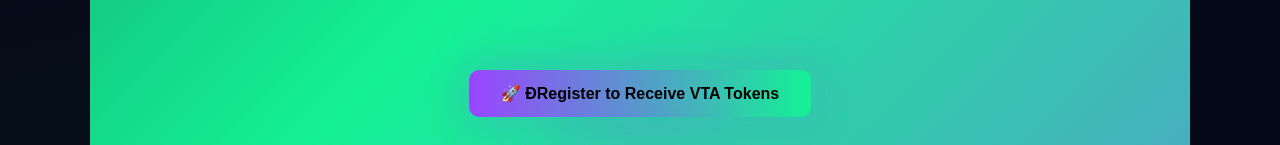
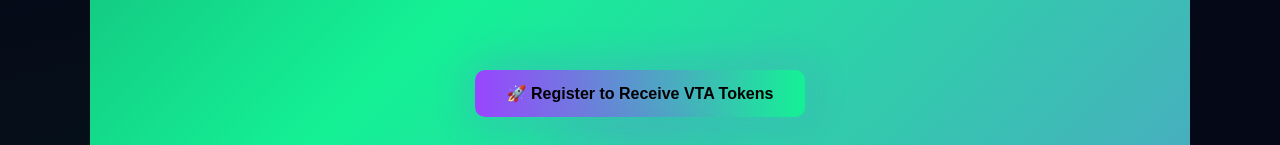
Before and after one commit to vieteratoken-sys/VTA, a plain HTML site: page index.html in a window 1280 px wide. Shown: the part 130-275 px from the top of the page. Drawn offline with Linux system fonts and the light colour scheme; grey boxes are pictures that could not be loaded.

Commit message:
Update index.html

```diff
--- a/index.html
+++ b/index.html
@@ -215,7 +215,7 @@ Buy on OKX
 <a href="https://forms.zohopublic.com/cskhjeddi1/form/ContactUs/formperma/pVlRnEfY_m9hqgf26dfJNPS7DdAyjuxjdRbHlN0NMX4"
    target="_blank"
    class="airdrop-btn">
-🚀 ĐRegister to Receive VTA Tokens
+🚀 Register to Receive VTA Tokens
 </a>
 <img src="https://d2eioyamun8mp1.cloudfront.net/images/1771755301928_aO5L52KPWO.png"
 class="hero-logo"
```
